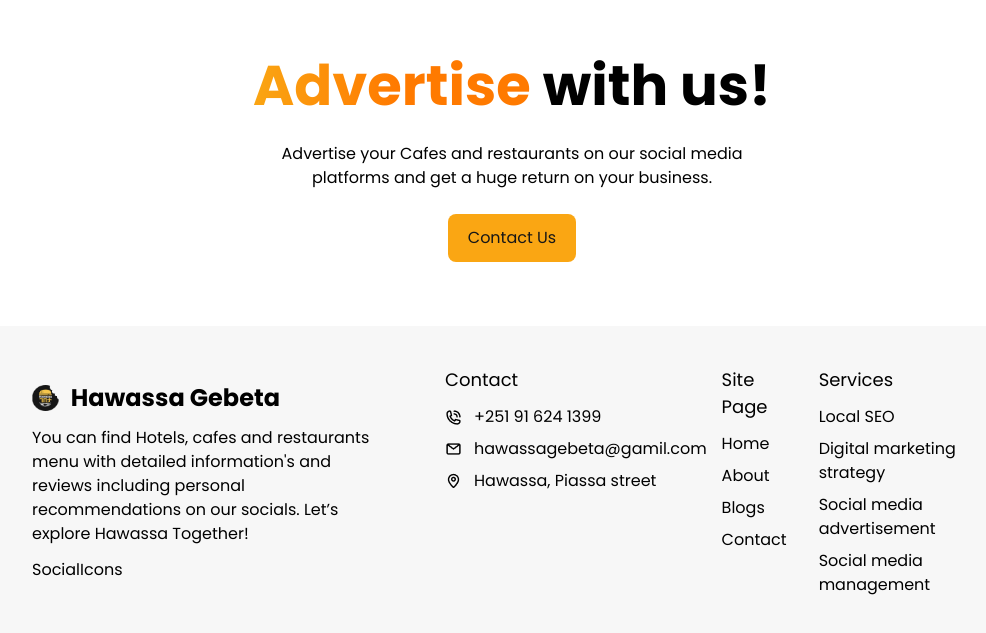
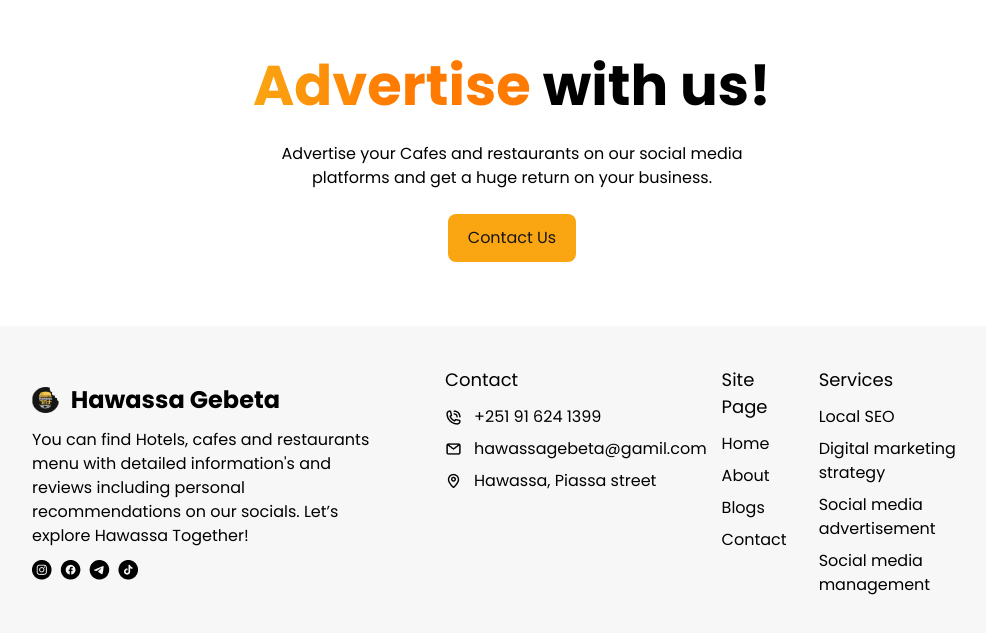
Before and after one commit to darikmohammed/hawassa-gebeta, a React (Create React App) app: page / in a window 1280 px wide. Shown: the part 4077-4710 px from the top of the page, without its empty margins (128-1114 px from the left). Built offline with nearby package versions, Linux system fonts and the light colour scheme; the HTML template or start-up script is replaced by a standard one.

Commit message:
Add footer social icons

```diff
--- a/src/components/SocialIcons.jsx
+++ b/src/components/SocialIcons.jsx
@@ -1,7 +1,24 @@
 import React from 'react';
 
 function SocialIcons() {
-  return <div>SocialIcons</div>;
+  return (
+    <div>
+      <ul className="flex gap-2">
+        <li>
+          <img src="./img/footer/instagram.png" alt="Instagram" />
+        </li>
+        <li>
+          <img src="./img/footer/facebook.png" alt="Facebook" />
+        </li>
+        <li>
+          <img src="./img/footer/telegram.png" alt="Telegram" />
+        </li>
+        <li>
+          <img src="./img/footer/tiktok.png" alt="TikTok" />
+        </li>
+      </ul>
+    </div>
+  );
 }
 
 export default SocialIcons;
```
